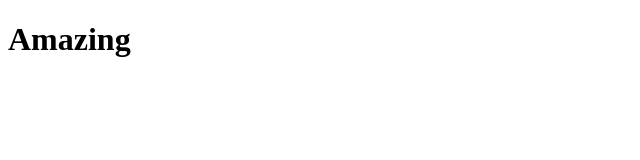
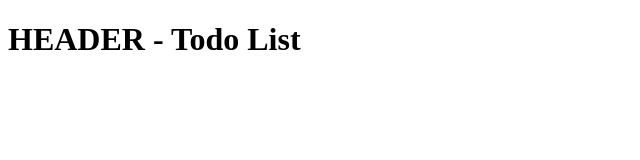
Before and after one commit to SarvarKh/to-do-list, a website built with webpack: page dist/index.html in a window 1280 px wide. Shown: the whole page, without its empty margins (0-640 px from the left). Built offline with nearby package versions, Linux system fonts and the light colour scheme.

Commit message:
Link js and html files in src and dist dirs

```diff
--- a/src/index.js
+++ b/src/index.js
@@ -1 +1,3 @@
-console.log("Hey, I am running this console.log from INDEX.JS");
+import start from "./page-loader"
+
+document.body.appendChild(start());
--- /dev/null
+++ b/src/page-loader.js
@@ -0,0 +1,15 @@
+function createHeader() {
+    const header = document.createElement("h1");
+    header.innerHTML = "HEADER - Todo List";
+
+    console.log("Hey, I am running this console.log from PageLoader > Index");
+    return header;
+}
+
+function start() {
+    const content = document.getElementById('content');
+
+    content.appendChild(createHeader());
+}
+
+export default start
```
Also changed, not shown: dist/index.html, dist/main.js.
